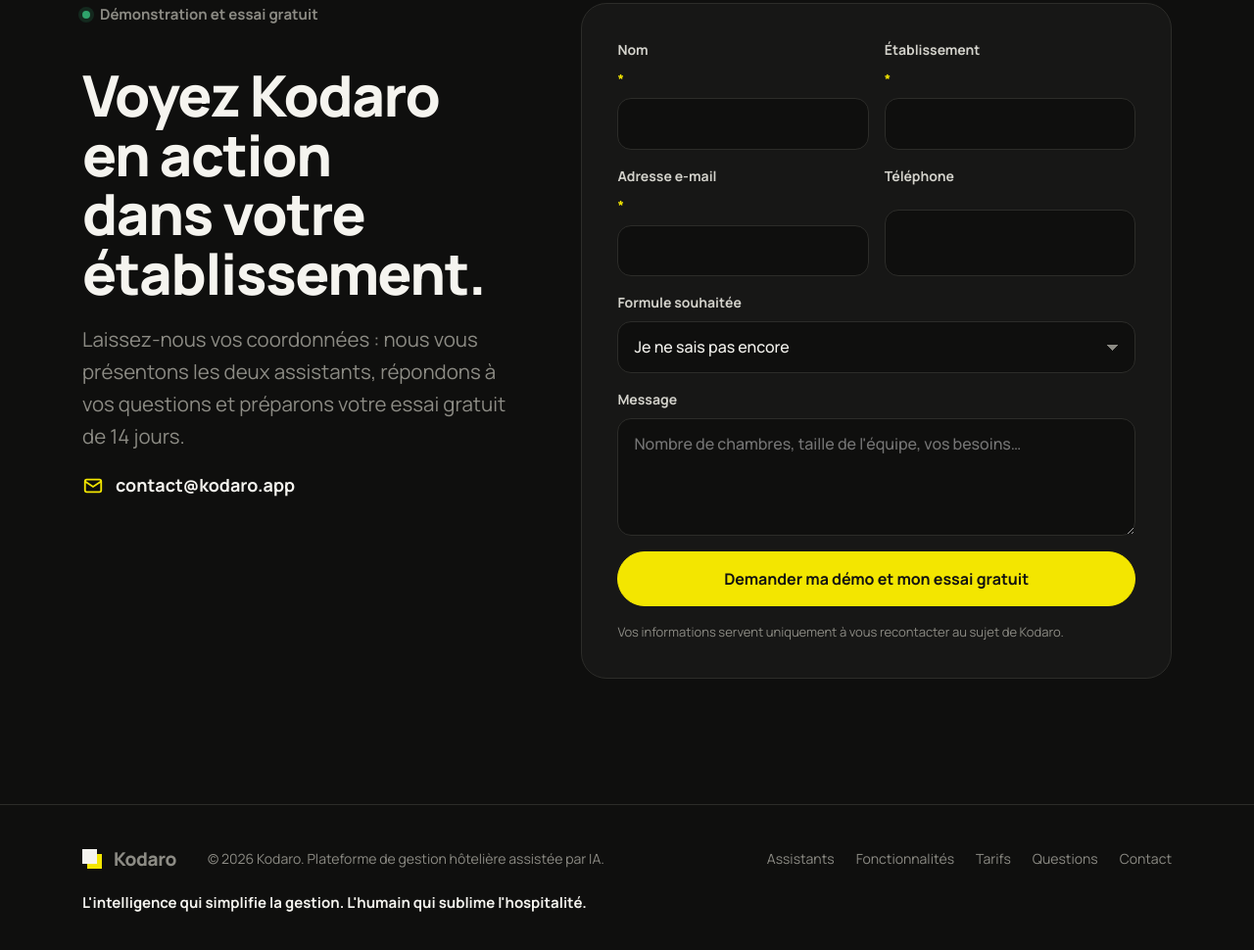
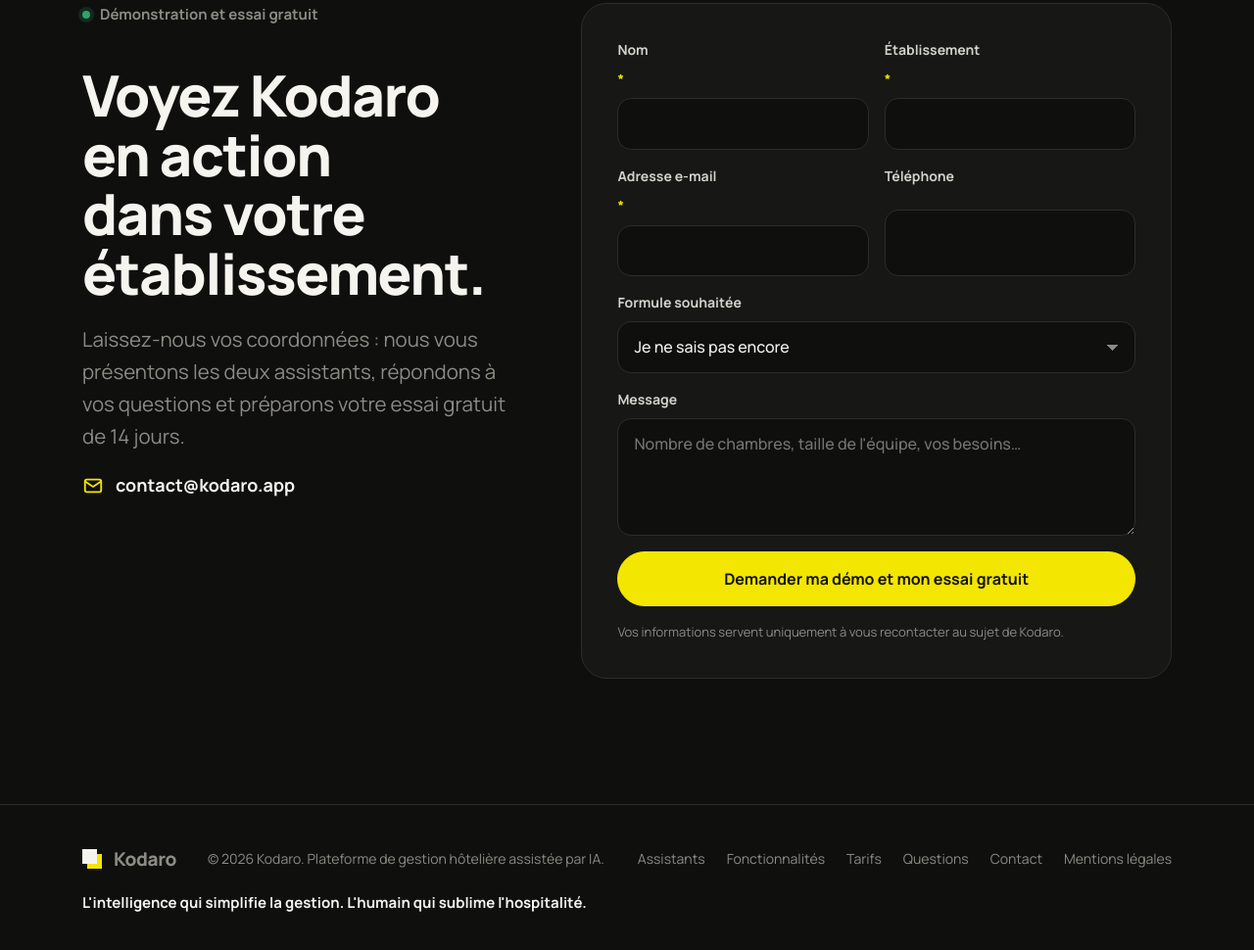
Before and after one commit to arthur33bdx-ship-it/kodaro-siteC-est-, a plain HTML site: page index.html in a window 1280 px wide. Shown: the part 10093-11063 px from the top of the page at 98% size. Drawn offline with Linux system fonts and the light colour scheme.

Commit message:
Update index.html

```diff
--- a/index.html
+++ b/index.html
@@ -510,7 +510,7 @@ footer nav a:hover{color:var(--paper)}
   <div class="wrap">
     <a class="logo" href="#accueil" style="font-size:19px"><span class="mark"></span>Kodaro</a>
     <span>© 2026 Kodaro. Plateforme de gestion hôtelière assistée par IA.</span>
-    <nav aria-label="Pied de page"><a href="#assistants">Assistants</a><a href="#fonctions">Fonctionnalités</a><a href="#tarifs">Tarifs</a><a href="#faq">Questions</a><a href="#contact">Contact</a></nav>
+    <nav aria-label="Pied de page"><a href="#assistants">Assistants</a><a href="#fonctions">Fonctionnalités</a><a href="#tarifs">Tarifs</a><a href="#faq">Questions</a><a href="#contact">Contact</a><a href="mentions-legales.html">Mentions légales</a></nav>
     <p class="sig">L'intelligence qui simplifie la gestion. L'humain qui sublime l'hospitalité.</p>
   </div>
 </footer>
```
